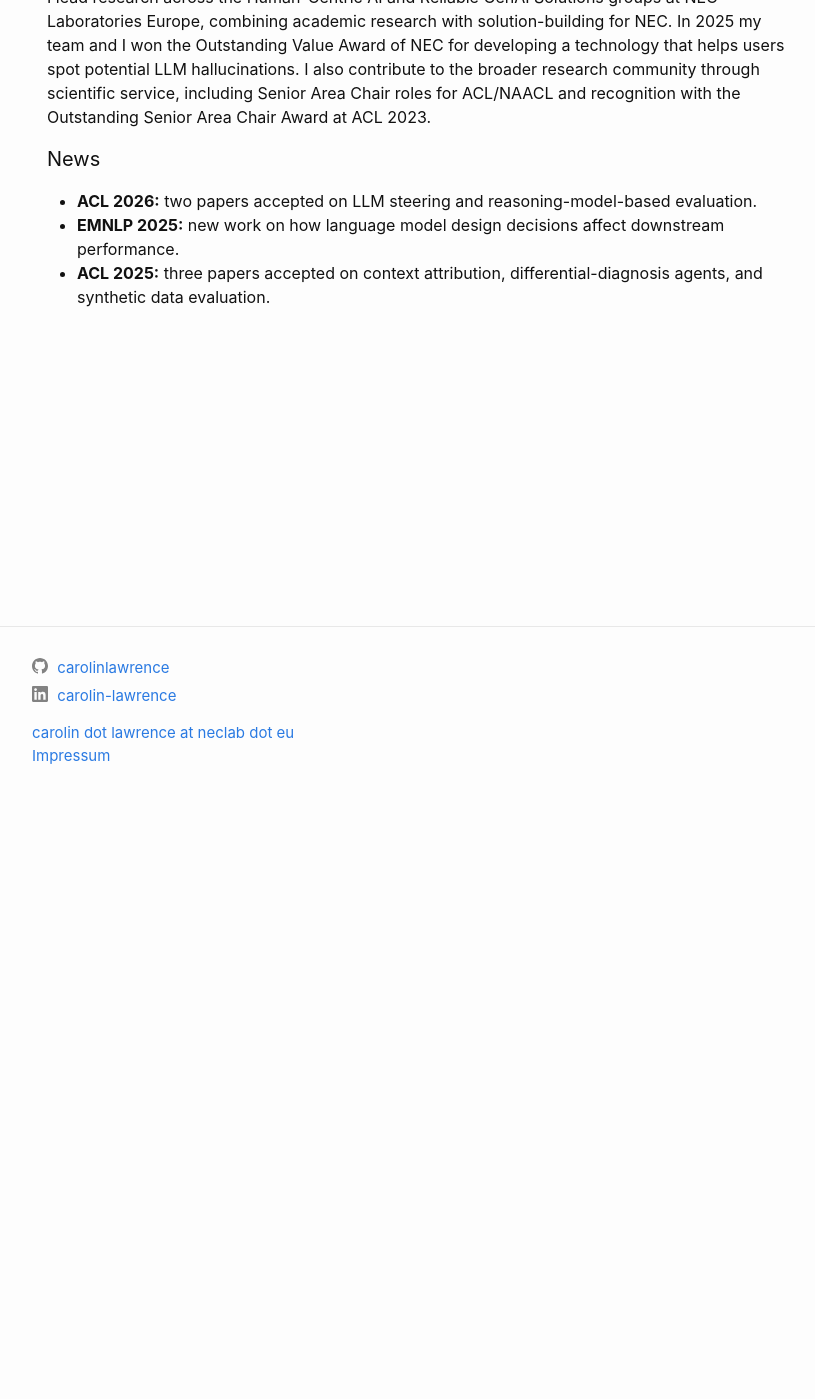
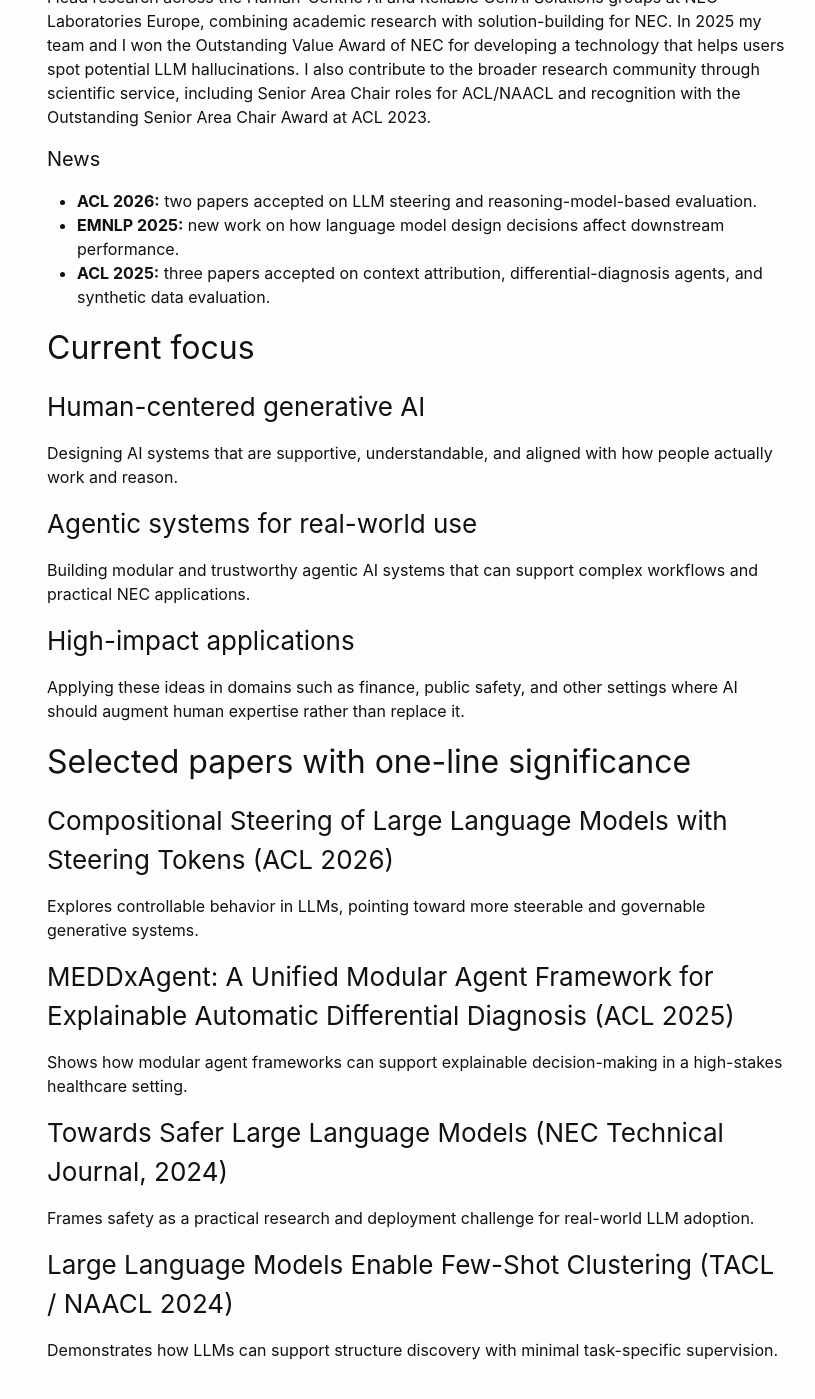
Before and after one commit to carolinlawrence/carolinlawrence.github.io, a Jekyll site: the page built from index.markdown, in a window 1280 px wide and 1400 px high, scrolled down 588 px. Shown: the whole window, without its empty margins (223-1038 px from the left). Built offline with Jekyll 4.4.1, drawn with Linux system fonts in a browser that asks for light colours.

Commit message:
Update index.markdown

```diff
--- a/index.markdown
+++ b/index.markdown
@@ -36,3 +36,41 @@ I lead research across the Human-Centric AI and Reliable GenAI Solutions groups
 <li><strong>EMNLP 2025:</strong> new work on how language model design decisions affect downstream performance.</li>
 <li><strong>ACL 2025:</strong> three papers accepted on context attribution, differential-diagnosis agents, and synthetic data evaluation.</li>
 </ul>
+
+<h2>Current focus</h2>
+  <div class="focus-item">
+    <h3>Human-centered generative AI</h3>
+    <p>Designing AI systems that are supportive, understandable, and aligned with how people actually work and reason.</p>
+  </div>
+  <div class="focus-item">
+    <h3>Agentic systems for real-world use</h3>
+    <p>Building modular and trustworthy agentic AI systems that can support complex workflows and practical NEC applications.</p>
+  </div>
+  <div class="focus-item">
+    <h3>High-impact applications</h3>
+    <p>Applying these ideas in domains such as finance, public safety, and other settings where AI should augment human expertise rather than replace it.</p>
+  </div>
+
+<section>
+  <h2>Selected papers with one-line significance</h2>
+
+  <div class="paper-item">
+    <h3>Compositional Steering of Large Language Models with Steering Tokens <span>(ACL 2026)</span></h3>
+    <p>Explores controllable behavior in LLMs, pointing toward more steerable and governable generative systems.</p>
+  </div>
+
+  <div class="paper-item">
+    <h3>MEDDxAgent: A Unified Modular Agent Framework for Explainable Automatic Differential Diagnosis <span>(ACL 2025)</span></h3>
+    <p>Shows how modular agent frameworks can support explainable decision-making in a high-stakes healthcare setting.</p>
+  </div>
+
+  <div class="paper-item">
+    <h3>Towards Safer Large Language Models <span>(NEC Technical Journal, 2024)</span></h3>
+    <p>Frames safety as a practical research and deployment challenge for real-world LLM adoption.</p>
+  </div>
+
+  <div class="paper-item">
+    <h3>Large Language Models Enable Few-Shot Clustering <span>(TACL / NAACL 2024)</span></h3>
+    <p>Demonstrates how LLMs can support structure discovery with minimal task-specific supervision.</p>
+  </div>
+</section>
```
